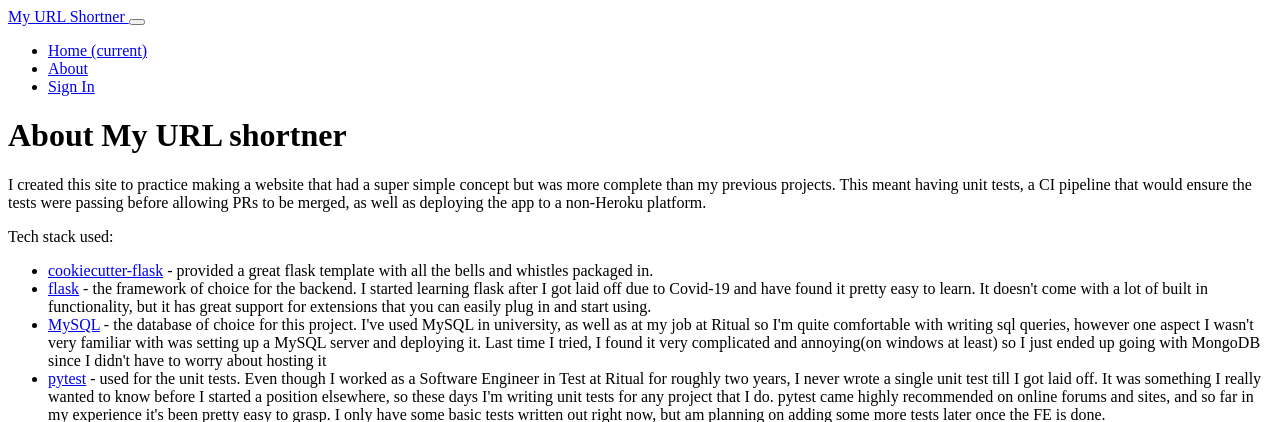
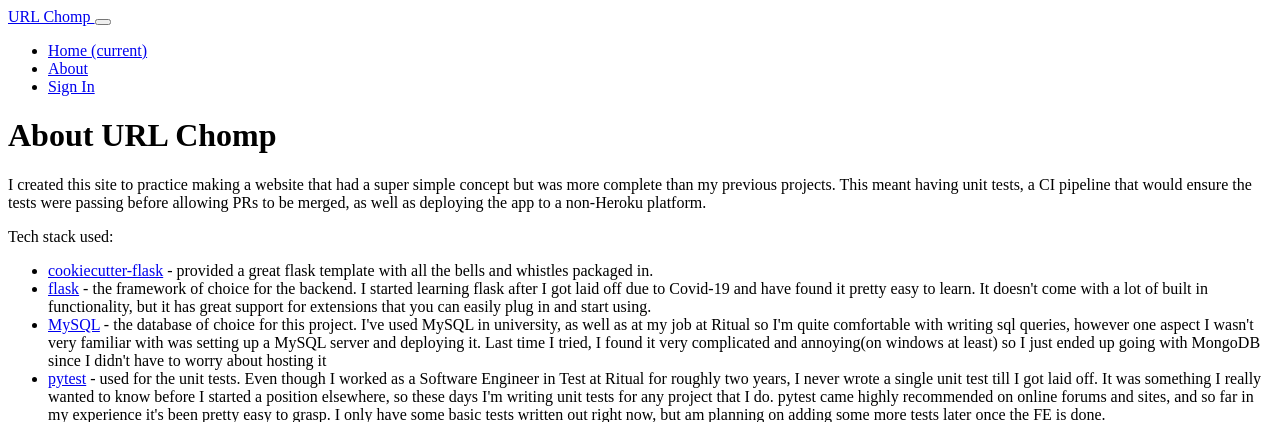
Before and after one commit to prajjwolmondal/my_url_shortner, a Flask app: template my_url_shortner/templates/public/about.html in a window 1280 px wide. Shown: the top 422 px of the page. Run offline with Flask 2, Linux system fonts and the light colour scheme; the visitor is signed in with stand-in values (Sample User, id 1); tables that the repository leaves empty hold one stand-in row (values such as "Sample post"); the template is opened without the code that fills it: most values are stand-ins (such as "Sample title", 1, 10 or a date in 2020); parts of the project's set-up code (start-up, migrations or seed data) failed here and were passed over.

Commit message:
changed app name

```diff
--- a/my_url_shortner/templates/nav.html
+++ b/my_url_shortner/templates/nav.html
@@ -1,7 +1,7 @@
 
 <nav class="navbar navbar-expand-lg navbar-dark bg-dark fixed-top ">
   <a class="navbar-brand mr-auto" href="{{ url_for('main.home') }}">
-    My URL Shortner
+    URL Chomp
   </a>
   <button class="navbar-toggler" type="button" data-toggle="collapse" data-target="#navbarSupportedContent" aria-controls="navbarSupportedContent"
     aria-expanded="false" aria-label="Toggle navigation">
@@ -18,13 +18,18 @@
       <li class="nav-item">
         <a class="nav-link" href="{{ url_for('public.about') }}">About</a>
       </li>
-      <li class="nav-item">
-        {% if current_user.is_anonymous %}
+      {% if current_user.is_anonymous %}
+        <li class="nav-item">
           <a class="nav-link" href="{{ url_for('user.signinPage') }}">Sign In</a>
-        {% else %}
-        <a class="nav-link" href="{{ url_for('public.logout') }}">Logout</a>
-        {% endif %}
-      </li>
+        </li>
+      {% else %}
+        <li class="nav-item">
+          <a class="nav-link" href="{{ url_for('user.user_profile') }}">User Profile</a>
+        </li>
+        <li class="nav-item">
+          <a class="nav-link" href="{{ url_for('public.logout') }}">Logout</a>
+        </li>
+      {% endif %}
     </ul>
   </div><!-- /.navbar-collapse -->
 </nav>
--- a/my_url_shortner/templates/public/about.html
+++ b/my_url_shortner/templates/public/about.html
@@ -3,7 +3,7 @@
 
 {% block content %}
 <div class="container py-5">
-  <h1 class="display-4">About My URL shortner</h1>
+  <h1 class="display-4">About URL Chomp</h1>
   <div class="row py-4">
     <div class="col-md-8">
       <p>
```
